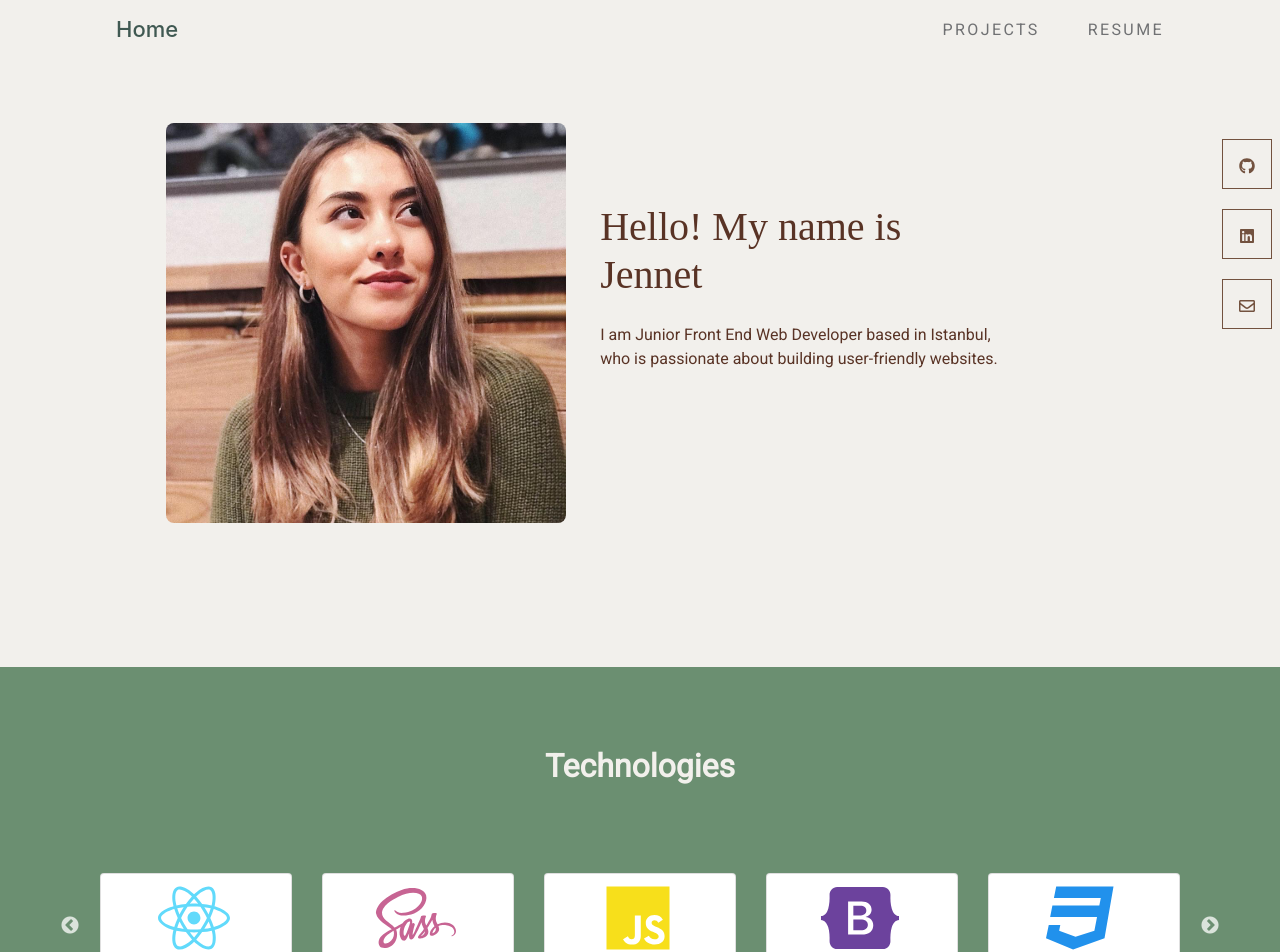
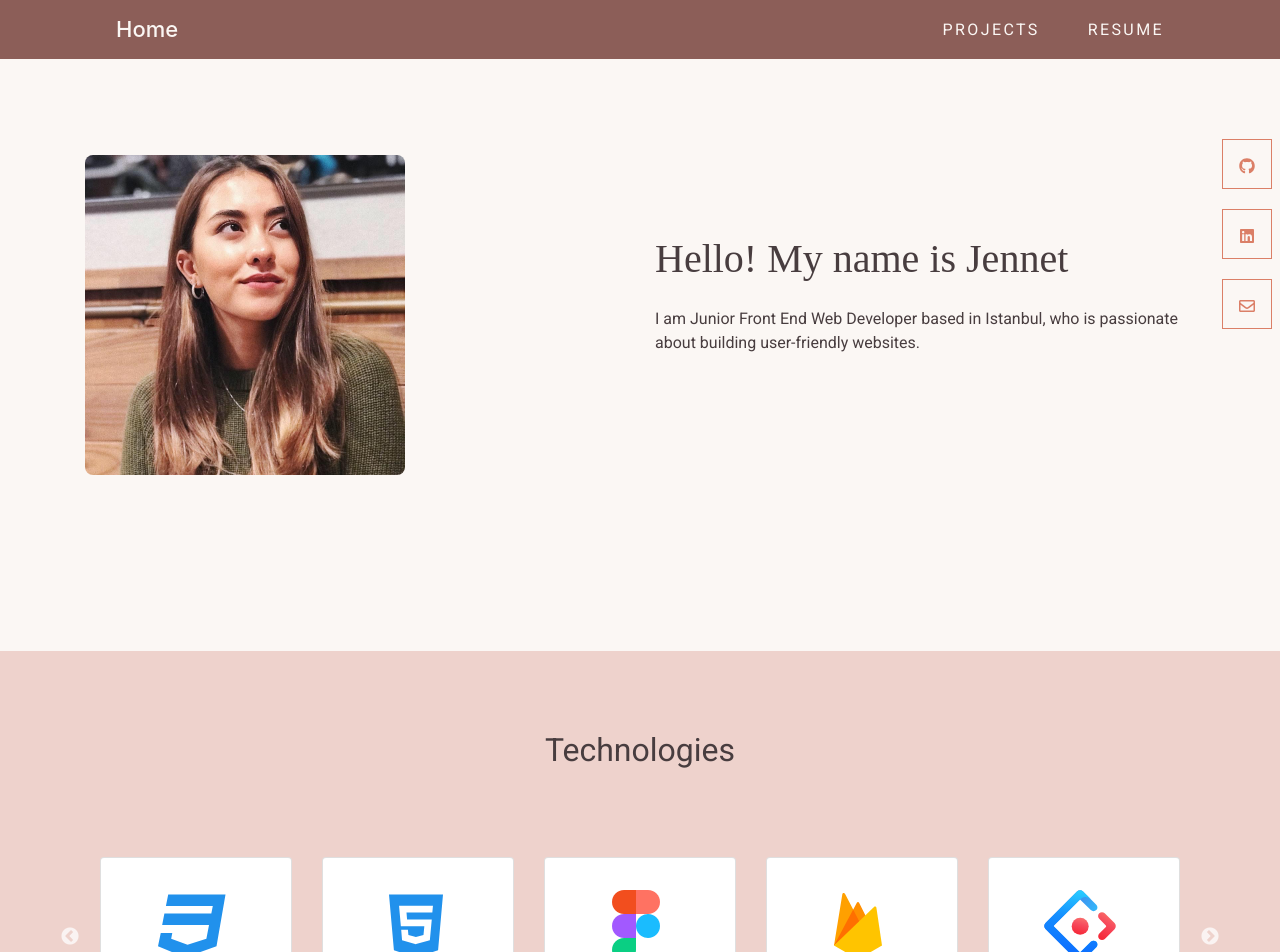
Before and after one commit to jennethydyrova/my-portfolio, a React (Create React App) app: page / in a window 1280 px wide. Shown: the top 952 px of the page. Built offline with nearby package versions, Linux system fonts and the light colour scheme.

Commit message:
change navbar, tech color

```diff
--- a/src/App.js
+++ b/src/App.js
@@ -15,8 +15,11 @@ import SocialMediIcons from "./components/SocialMediaIcons";
 function App() {
   return (
     <Router>
-      <div style={{ backgroundColor: "#f2f0ec", height: "auto" }}>
-        <MainNavbar />
+      <div style={{ backgroundColor: "#FBF7F4", height: "auto" }}>
+        <div style={{ backgroundColor: "#8c5e58" }}>
+          <MainNavbar />
+        </div>
+
         <SocialMediIcons />
         <Switch>
           <Route exact path="/">
--- a/src/components/HomeMainInfo/index.js
+++ b/src/components/HomeMainInfo/index.js
@@ -6,11 +6,11 @@ import "./index.scss";
 const HomeMainInfo = () => {
   return (
     <Container className="aboutMe">
-      <Row md={12}>
-        <Col md={5} style={{ marginLeft: "2rem" }}>
+      <Row md={12} className="imageTextAboutMe">
+        <Col md={6}>
           <img src={myPhoto} alt="Jennet Hydyrova" />
         </Col>
-        <Col md={5} style={{ marginRight: "2rem" }}>
+        <Col md={6}>
           <h1>Hello! My name is Jennet</h1>
           <p>
             I am Junior Front End Web Developer based in Istanbul, who is
--- a/src/components/HomeMainInfo/index.scss
+++ b/src/components/HomeMainInfo/index.scss
@@ -2,24 +2,15 @@
 
 .aboutMe {
   height: 100%;
-  color: #593325;
-  padding: 4rem;
+  color: #483d3f;
 
-  // margin-right: 1.5rem;
-  .btn,
-  .btn-primary {
-    background-color: #f2f0ec;
-    border-color: #593325;
-    color: #593325;
-
-    &:focus {
-      border-color: none !important;
-    }
+  .imageTextAboutMe {
+    padding: 6rem 0;
   }
 
   img {
-    width: 25rem;
-    height: 25rem;
+    width: 20rem;
+    height: 20rem;
     border-radius: 0.5rem;
   }
 
--- a/src/components/Navbar/index.js
+++ b/src/components/Navbar/index.js
@@ -13,7 +13,7 @@ const MainNavbar = () => {
             style={{
               fontSize: "22px",
               fontWeight: "450",
-              color: "#405952",
+              color: "#FBF7F4",
             }}
           >
             Home
--- a/src/components/Navbar/index.scss
+++ b/src/components/Navbar/index.scss
@@ -7,7 +7,7 @@
   a,
   .navbar-brand {
     margin-left: 3rem;
-    color: #707173;
+    color: #fbf7f4;
     text-transform: uppercase;
     text-decoration: none;
     letter-spacing: 0.15em;
@@ -16,7 +16,7 @@
 
     &:hover {
       text-decoration: none;
-      color: #707173;
+      color: #fbf7f4;
     }
   }
 
@@ -28,13 +28,13 @@
     position: absolute;
     bottom: -1px;
     left: -10px;
-    background: #a66851;
+    background: #e4572e;
     transition: all 0.3s cubic-bezier(0.445, 0.05, 0.55, 0.95);
   }
 
   a:hover::after {
     height: calc(50%);
     color: #fff;
-    background: #a66851;
+    background: #e4572e;
   }
 }
--- a/src/components/ProjectCards/index.js
+++ b/src/components/ProjectCards/index.js
@@ -24,12 +24,12 @@ const ProjectCards = () => {
 
   return (
     <Container className="projects">
-      <Row>
+      <Row className="justify-content-center">
         <h2>Projects</h2>
       </Row>
-
+      <Col className="projectCards">
         {projectData.projects.map((project) => (
-        <Row className="justify-content-md-center">
+          <Row className="justify-content-center">
             <Card className="cardStyle">
               <Card.Body>
                 <Row>
@@ -47,7 +47,10 @@ const ProjectCards = () => {
                         </Card.Link>
                         {project.youtubeLink && (
                           <Card.Link href={project.youtubeLink} target="_blank">
-                          <FontAwesomeIcon icon={faYoutube} className="icon" />
+                            <FontAwesomeIcon
+                              icon={faYoutube}
+                              className="icon"
+                            />
                           </Card.Link>
                         )}
                       </div>
@@ -71,6 +74,7 @@ const ProjectCards = () => {
             </Card>
           </Row>
         ))}
+      </Col>
     </Container>
   );
 };
--- a/src/components/ProjectCards/index.scss
+++ b/src/components/ProjectCards/index.scss
@@ -1,11 +1,19 @@
 @import url("https://fonts.googleapis.com/css?family=Open+Sans:400,600");
+@import "../../../variable";
+
 .projects {
   h2 {
-    color: #405952;
-    margin: 2rem 0 0 2rem;
+    font-family: $mainFontFamily;
+    color: #483d3f;
+    text-align: center;
+    padding-top: 5rem;
+    font-weight: 550;
+  }
+  .projectCards {
+    padding: 3rem 0;
   }
   .card {
-    margin: 2rem 0;
+    margin-bottom: 1rem;
     width: 90%;
     height: 40%;
     max-width: 100%;
@@ -18,7 +26,7 @@
       color: #a66851;
 
       &:hover {
-        color: #405952;
+        color: #db7f67;
       }
     }
 
@@ -55,7 +63,7 @@
       top: 0;
       left: 0;
       width: 100%;
-      background: #405952;
+      background: #db7f67;
       height: 4px;
     }
 
--- a/src/components/SocialMediaIcons/index.scss
+++ b/src/components/SocialMediaIcons/index.scss
@@ -8,24 +8,24 @@
   z-index: 1;
 
   .icon {
-    color: #73523f;
+    color: #db7f67;
     list-style-type: none;
     text-align: center;
     width: 50px;
     height: 50px;
     line-height: 50px;
     padding: 1%;
-    border: 1px solid #73523f;
+    border: 1px solid #db7f67;
     cursor: pointer;
     margin-left: 10px;
     margin-bottom: 20px;
     transition: ease 0.3s;
     .mediaIcon {
-      color: #73523f;
+      color: #db7f67;
     }
     &:hover {
-      color: #593325;
-      border: 1px solid #593325;
+      color: #e4572e;
+      border: 1px solid #e4572e;
     }
   }
 
--- a/src/components/Technologies/index.js
+++ b/src/components/Technologies/index.js
@@ -23,7 +23,9 @@ const TechnologiesHome = () => {
     infinite: true,
     speed: 500,
     slidesToShow: 5,
-    slidesToScroll: 5,
+    slidesToScroll: 2,
+    autoplay: true,
+    autoplaySpeed: 2000,
   };
 
   return (
--- a/src/components/Technologies/index.scss
+++ b/src/components/Technologies/index.scss
@@ -1,36 +1,41 @@
 @import "../../../variable";
 
 .technologies {
-  padding-bottom: 7rem;
-  background-color: #6b8f71;
+  padding-bottom: 8rem;
+  background-color: #eed2cc;
 
+  .card {
+    height: 10rem;
+  }
   .techDetails {
     text-align: center;
   }
   .tech {
     margin-top: 5rem;
   }
-  .icons {
-    padding: 2rem;
-  }
+
   .icon {
     width: 5rem;
     height: 5rem;
     color: none;
-    margin-left: 3.3rem;
+
     padding-top: 0.5rem;
+    margin: 1.5rem 0 0 3.3rem;
   }
 
   img {
-    margin-left: 3rem;
+    margin: 1.5rem 0 0 3.2rem;
     padding-top: 0.5rem;
   }
 
   h2 {
     font-family: $mainFontFamily;
-    color: #f2f0ec;
+    color: #483d3f;
     text-align: center;
     padding: 5rem 0;
-    font-weight: bold;
+    font-weight: 550;
+  }
+  p {
+    padding: 1rem 0;
   }
 }
--- a/src/containers/ResumePage/index.js
+++ b/src/containers/ResumePage/index.js
@@ -11,8 +11,8 @@ import "./index.scss";
 const ResumePage = () => {
   return (
     <div className="resumePage">
+      <h2>My Journey</h2>
       <VerticalTimeline>
-        <h2>My Journey</h2>
         <VerticalTimelineElement
           className="vertical-timeline-element--work resumeCard "
           contentStyle={{ background: "fff", color: "#a66851" }}
--- a/src/containers/ResumePage/index.scss
+++ b/src/containers/ResumePage/index.scss
@@ -1,13 +1,16 @@
+@import "../../../variable";
+
 .resumePage {
   height: 100%;
+
   h2 {
-    color: #405952;
-    margin-left: 4rem;
+    font-family: $mainFontFamily;
+    color: #483d3f;
+    text-align: center;
+    padding: 5rem 0;
+    font-weight: 550;
   }
-  a {
-    color: #a66851;
-    text-decoration: underline;
-  }
+
   h3 {
     color: #405952;
   }
```
Lines whose indentation alone changed are shown as unchanged.
